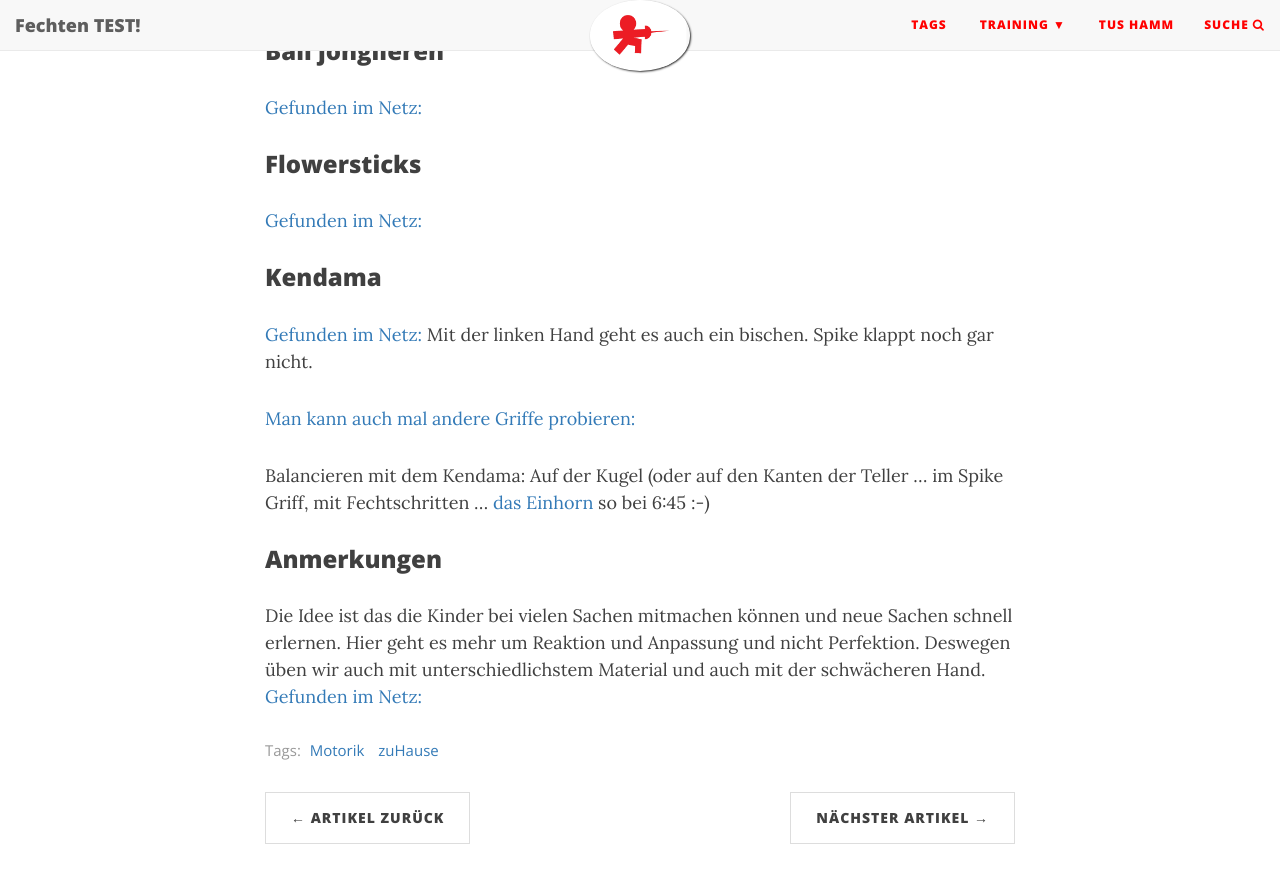
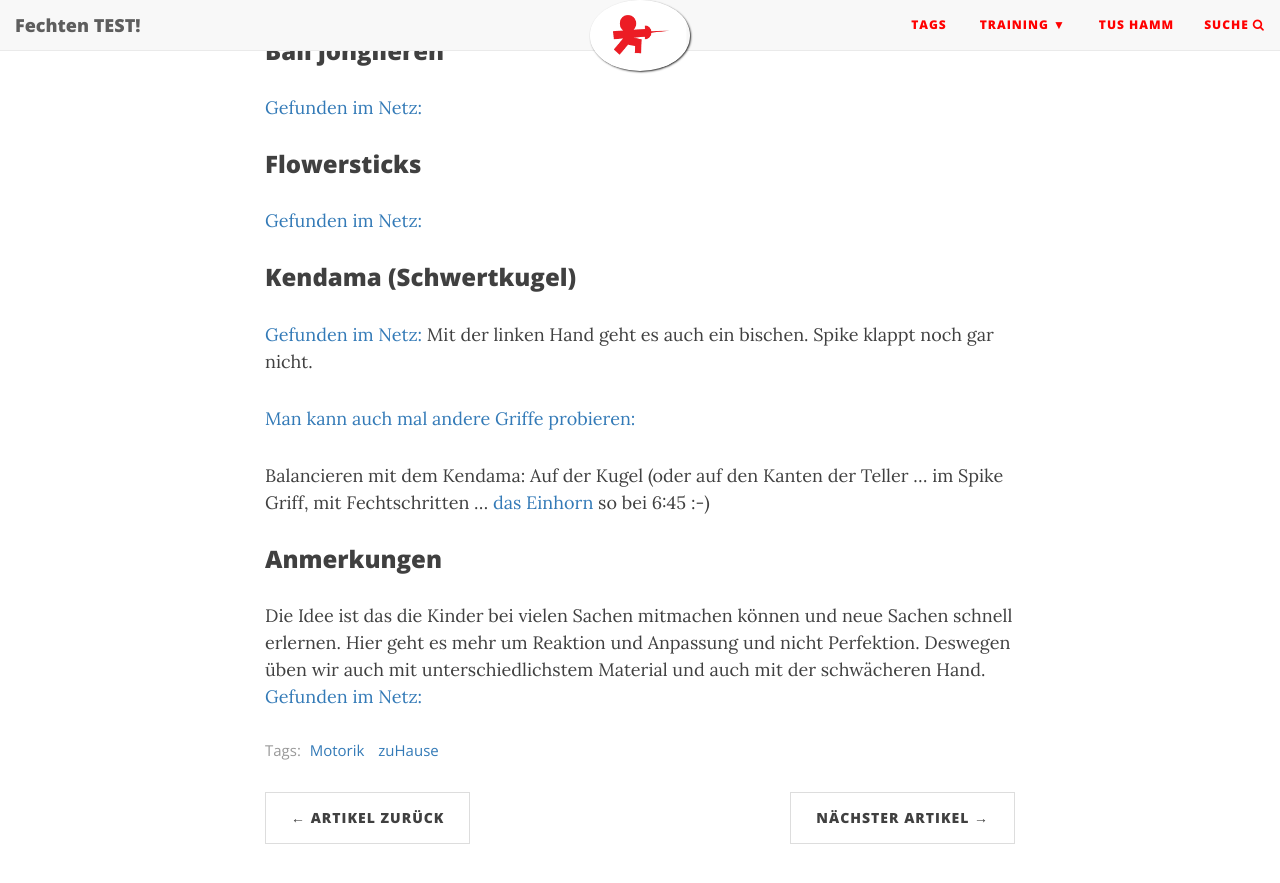
Before and after one commit to test-blog-fechten/test-blog-fechten.github.io, a Jekyll site: the page built from _posts/2020-04-12-motorik-ueben.md, in a window 1280 px wide and 900 px high, scrolled down 1433 px. Shown: the top 883 px of the window. Built offline with Jekyll 4.4.1, drawn with Linux system fonts in a browser that asks for light colours; nearby versions of some CDN libraries.

```diff
--- a/_posts/2020-04-12-motorik-ueben.md
+++ b/_posts/2020-04-12-motorik-ueben.md
@@ -41,7 +41,7 @@
 [Gefunden im Netz:](https://www.youtube.com/watch?v=3V6D2PyFEKM)
 ### Flowersticks
 [Gefunden im Netz:](https://www.youtube.com/watch?v=QhFfFgYo6mg)
-### Kendama
+### Kendama (Schwertkugel)
 [Gefunden im Netz:](https://www.youtube.com/watch?v=3mgtwewEb4I)
 Mit der linken Hand geht es auch ein bischen. Spike klappt noch gar nicht.
 
```
